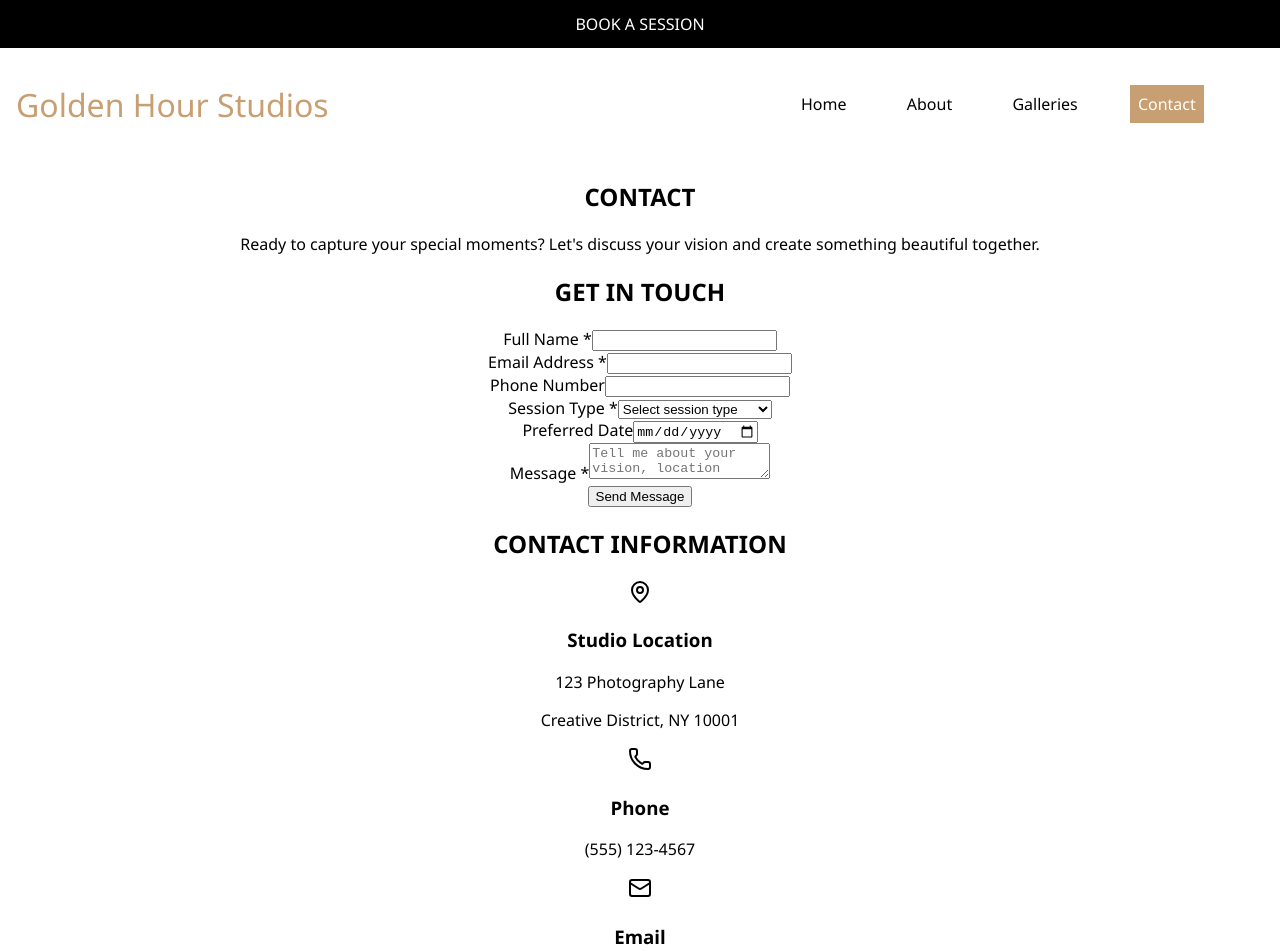
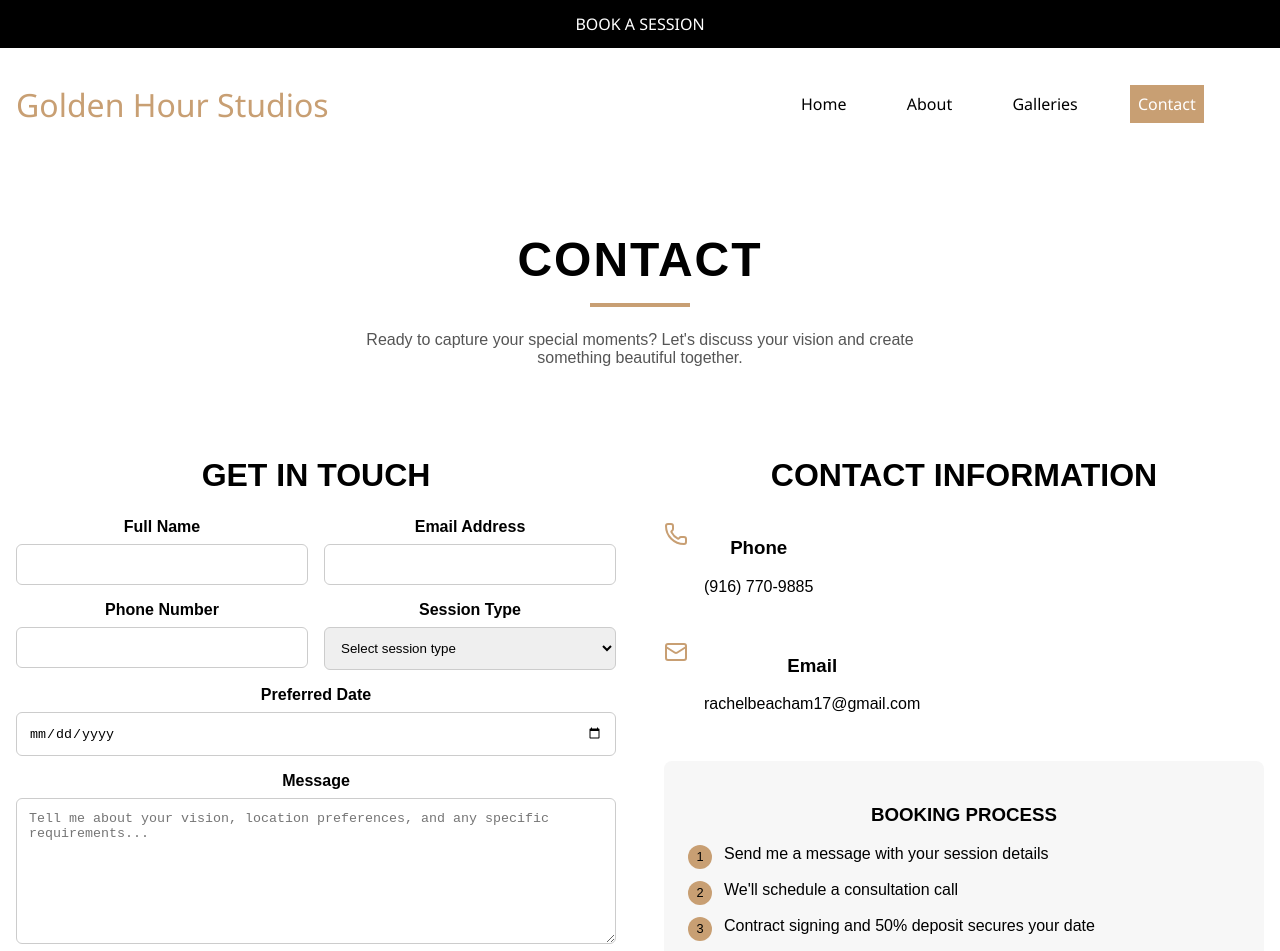
Before and after one commit to rachelbeacham/photography, a React (Create React App) app: page /contact in a window 1280 px wide. Shown: the top 951 px of the page. Built offline with nearby package versions, Linux system fonts and the light colour scheme.

Commit message:
update/style contact page

```diff
--- /dev/null
+++ b/src/components/ContactPage.css
@@ -0,0 +1,200 @@
+.contact-page {
+  min-height: 100vh;
+  /* padding-top: 4rem; */
+  font-family: sans-serif;
+}
+
+.header-section {
+  padding: 2rem 1rem;
+  background: white;
+}
+
+.header-content {
+  text-align: center;
+  margin-bottom: 4rem;
+}
+
+.header-content h1 {
+  font-size: 3rem;
+  letter-spacing: 2px;
+  margin-bottom: 1rem;
+}
+
+.divider {
+  width: 100px;
+  height: 4px;
+  background: #c89f73;
+  margin: 0 auto 1.5rem auto;
+}
+
+.header-content p {
+  max-width: 600px;
+  margin: 0 auto;
+  color: #555;
+}
+
+.contact-grid {
+  display: grid;
+  grid-template-columns: 1fr;
+  gap: 3rem;
+}
+
+@media (min-width: 1024px) {
+  .contact-grid {
+    grid-template-columns: 1fr 1fr;
+  }
+}
+
+h2 {
+  font-size: 2rem;
+  margin-bottom: 1.5rem;
+}
+
+.contact-form .form-row {
+  display: flex;
+  gap: 1rem;
+  flex-wrap: wrap;
+}
+
+.form-group {
+  flex: 1;
+  display: flex;
+  flex-direction: column;
+  margin-bottom: 1rem;
+}
+
+label {
+  margin-bottom: 0.5rem;
+  font-weight: bold;
+}
+
+input,
+textarea,
+select {
+  padding: 0.75rem;
+  border: 1px solid #ccc;
+  border-radius: 6px;
+}
+
+textarea {
+  min-height: 120px;
+  resize: vertical;
+}
+
+.submit-btn {
+  width: 100%;
+  padding: 1rem;
+  background: #c89f73;
+  color: black;
+  border: none;
+  border-radius: 6px;
+  font-size: 1rem;
+  cursor: pointer;
+}
+
+.submit-btn:hover {
+  background: #c89f73;
+}
+
+.success-message {
+  background: #e6f9ec;
+  border: 1px solid #b7e1c0;
+  padding: 2rem;
+  border-radius: 8px;
+  text-align: center;
+}
+
+.check {
+  font-size: 2rem;
+  color: green;
+  margin-bottom: 0.5rem;
+}
+
+.info-list {
+  display: flex;
+  flex-direction: column;
+  gap: 1.5rem;
+}
+
+.info-item {
+  display: flex;
+  gap: 1rem;
+  align-items: flex-start;
+}
+
+.info-icon {
+  color: #c89f73;
+  width: 24px;
+  height: 24px;
+  margin-top: 4px;
+}
+
+.booking-process {
+  margin-top: 2rem;
+  background: #f7f7f7;
+  padding: 1.5rem;
+  border-radius: 8px;
+}
+
+.booking-process ol {
+  list-style: none;
+  padding: 0;
+}
+
+.booking-process li {
+  display: flex;
+  align-items: flex-start;
+  margin-bottom: 0.75rem;
+}
+
+.booking-process .step {
+  display: inline-flex;
+  align-items: center;
+  justify-content: center;
+  background: #c89f73;
+  color: black;
+  border-radius: 50%;
+  width: 24px;
+  height: 24px;
+  font-size: 0.8rem;
+  margin-right: 0.75rem;
+}
+
+.cta-section {
+  background: black;
+  color: white;
+  padding: 5rem 1rem;
+  text-align: center;
+}
+
+.cta-content h2 {
+  font-size: 2rem;
+  margin-bottom: 1rem;
+}
+
+.cta-content p {
+  font-size: 1.2rem;
+  opacity: 0.9;
+  margin-bottom: 2rem;
+}
+
+.social-buttons {
+  display: flex;
+  justify-content: center;
+  gap: 1rem;
+}
+
+.social-buttons button {
+  padding: 0.75rem 1.5rem;
+  border: 1px solid white;
+  background: transparent;
+  color: white;
+  border-radius: 6px;
+  cursor: pointer;
+  transition: all 0.3s;
+}
+
+.social-buttons button:hover {
+  background: white;
+  color: black;
+}
--- a/src/components/ContactPage.jsx
+++ b/src/components/ContactPage.jsx
@@ -1,108 +1,105 @@
-import { useState } from 'react';
-import { MapPin, Phone, Mail, Clock } from 'lucide-react';
+
+import { useState } from "react";
+import { MapPin, Phone, Mail, Clock } from "lucide-react";
+import "./ContactPage.css";
 
 const ContactPage = () => {
   const [formData, setFormData] = useState({
-    name: '',
-    email: '',
-    phone: '',
-    sessionType: '',
-    date: '',
-    message: '',
+    name: "",
+    email: "",
+    phone: "",
+    sessionType: "",
+    date: "",
+    message: "",
   });
 
   const [isSubmitted, setIsSubmitted] = useState(false);
 
   const handleInputChange = (e) => {
     const { name, value } = e.target;
-    setFormData(prev => ({
+    setFormData((prev) => ({
       ...prev,
-      [name]: value
+      [name]: value,
     }));
   };
 
   const handleSubmit = (e) => {
     e.preventDefault();
-    console.log('Form submitted:', formData);
+    console.log("Form submitted:", formData);
     setIsSubmitted(true);
 
-    // Reset form after 3 seconds
     setTimeout(() => {
       setIsSubmitted(false);
       setFormData({
-        name: '',
-        email: '',
-        phone: '',
-        sessionType: '',
-        date: '',
-        message: '',
+        name: "",
+        email: "",
+        phone: "",
+        sessionType: "",
+        date: "",
+        message: "",
       });
     }, 3000);
   };
 
   const contactInfo = [
-    {
-      icon: MapPin,
-      title: 'Studio Location',
-      details: ['123 Photography Lane', 'Creative District, NY 10001'],
-    },
+    // {
+    //   icon: MapPin,
+    //   title: "Studio Location",
+    //   details: ["123 Photography Lane", "Creative District, CA 92101"],
+    // },
     {
       icon: Phone,
-      title: 'Phone',
-      details: ['(555) 123-4567'],
+      title: "Phone",
+      details: ["(916) 770-9885"],
     },
     {
       icon: Mail,
-      title: 'Email',
-      details: ['hello@lensphoto.com'],
+      title: "Email",
+      details: ["rachelbeacham17@gmail.com"],
     },
-    {
-      icon: Clock,
-      title: 'Hours',
-      details: ['Mon - Fri: 9AM - 6PM', 'Sat: 10AM - 4PM', 'Sun: By Appointment'],
-    },
+    // {
+    //   icon: Clock,
+    //   title: "Hours",
+    //   details: [
+    //     "Mon - Fri: 9AM - 6PM",
+    //     "Sat: 10AM - 4PM",
+    //     "Sun: By Appointment",
+    //   ],
+    // },
   ];
 
   return (
-    <div className="min-h-screen pt-16">
-      {/* Header Section */}
-      <section className="py-20 bg-white">
-        <div className="max-w-7xl mx-auto px-4 sm:px-6 lg:px-8">
-          <div className="text-center mb-16">
-            <h1 className="text-5xl md:text-6xl mb-6 tracking-wider">
-              CONTACT
-            </h1>
-            <div className="w-24 h-1 bg-[#d4af37] mx-auto mb-6"></div>
-            <p className="text-lg text-gray-600 max-w-3xl mx-auto tracking-wide">
-              Ready to capture your special moments? Let's discuss your vision
+    <div className="contact-page">
+      {/* Header */}
+      <section className="header-section">
+        <div className="header-content">
+          <h1>CONTACT</h1>
+          <div className="divider"></div>
+          <p>
+            Ready to capture your special moments? Let&apos;s discuss your vision
             and create something beautiful together.
           </p>
         </div>
 
-          <div className="grid grid-cols-1 lg:grid-cols-2 gap-16">
+        <div className="contact-grid">
           {/* Contact Form */}
           <div>
-              <h2 className="text-3xl mb-8 tracking-wider">
-                GET IN TOUCH
-              </h2>
+            <h2>GET IN TOUCH</h2>
 
             {isSubmitted ? (
-                <div className="bg-green-50 border border-green-200 rounded-lg p-8 text-center">
-                  <div className="text-green-600 text-2xl mb-4">✓</div>
-                  <h3 className="text-xl mb-2 text-green-800 tracking-wide">
-                    Message Sent Successfully!
-                  </h3>
-                  <p className="text-green-700 tracking-wide">
-                    Thank you for your inquiry. I'll get back to you within 24 hours.
+              <div className="success-message">
+                <div className="check">✓</div>
+                <h3>Message Sent Successfully!</h3>
+                <p>
+                  Thank you for your inquiry. I&apos;ll get back to you within 24
+                  hours.
                 </p>
               </div>
             ) : (
-                <form onSubmit={handleSubmit} className="space-y-6">
-                  <div className="grid grid-cols-1 md:grid-cols-2 gap-6">
-                    <div>
-                      <label htmlFor="name" className="block text-sm font-medium">
-                        Full Name *
-                      </label>
+              <form onSubmit={handleSubmit} className="contact-form">
+                <div className="form-row">
+                  <div className="form-group">
+                    <label htmlFor="name">Full Name</label>
                     <input
                       id="name"
                       name="name"
@@ -110,13 +107,10 @@ const ContactPage = () => {
                       required
                       value={formData.name}
                       onChange={handleInputChange}
-                        className="mt-2 block w-full rounded-md border border-gray-300 px-3 py-2 focus:border-[#d4af37] focus:ring-[#d4af37]"
                     />
                   </div>
-                    <div>
-                      <label htmlFor="email" className="block text-sm font-medium">
-                        Email Address *
-                      </label>
+                  <div className="form-group">
+                    <label htmlFor="email">Email Address</label>
                     <input
                       id="email"
                       name="email"
@@ -124,67 +118,55 @@ const ContactPage = () => {
                       required
                       value={formData.email}
                       onChange={handleInputChange}
-                        className="mt-2 block w-full rounded-md border border-gray-300 px-3 py-2 focus:border-[#d4af37] focus:ring-[#d4af37]"
                     />
                   </div>
                 </div>
 
-                  <div className="grid grid-cols-1 md:grid-cols-2 gap-6">
-                    <div>
-                      <label htmlFor="phone" className="block text-sm font-medium">
-                        Phone Number
-                      </label>
+                <div className="form-row">
+                  <div className="form-group">
+                    <label htmlFor="phone">Phone Number</label>
                     <input
                       id="phone"
                       name="phone"
                       type="tel"
                       value={formData.phone}
                       onChange={handleInputChange}
-                        className="mt-2 block w-full rounded-md border border-gray-300 px-3 py-2 focus:border-[#d4af37] focus:ring-[#d4af37]"
                     />
                   </div>
-                    <div>
-                      <label htmlFor="sessionType" className="block text-sm font-medium">
-                        Session Type *
-                      </label>
+                  <div className="form-group">
+                    <label htmlFor="sessionType">Session Type</label>
                     <select
                       id="sessionType"
                       name="sessionType"
                       required
                       value={formData.sessionType}
                       onChange={handleInputChange}
-                        className="mt-2 block w-full rounded-md border border-gray-300 px-3 py-2 bg-white focus:border-[#d4af37] focus:ring-[#d4af37]"
                     >
                       <option value="">Select session type</option>
                       <option value="portrait">Portrait Session</option>
                       <option value="wedding">Wedding Photography</option>
                       <option value="family">Family Session</option>
                       <option value="corporate">Corporate/Headshots</option>
-                        <option value="fashion">Fashion Photography</option>
+                      <option value="lifestyle">Lifestyle/street Photography</option>
                       <option value="event">Event Photography</option>
                       <option value="other">Other</option>
                     </select>
                   </div>
                 </div>
 
-                  <div>
-                    <label htmlFor="date" className="block text-sm font-medium">
-                      Preferred Date
-                    </label>
+                <div className="form-group">
+                  <label htmlFor="date">Preferred Date</label>
                   <input
                     id="date"
                     name="date"
                     type="date"
                     value={formData.date}
                     onChange={handleInputChange}
-                      className="mt-2 block w-full rounded-md border border-gray-300 px-3 py-2 focus:border-[#d4af37] focus:ring-[#d4af37]"
                   />
                 </div>
 
-                  <div>
-                    <label htmlFor="message" className="block text-sm font-medium">
-                      Message *
-                    </label>
+                <div className="form-group">
+                  <label htmlFor="message">Message</label>
                   <textarea
                     id="message"
                     name="message"
@@ -192,14 +174,10 @@ const ContactPage = () => {
                     value={formData.message}
                     onChange={handleInputChange}
                     placeholder="Tell me about your vision, location preferences, and any specific requirements..."
-                      className="mt-2 block w-full rounded-md border border-gray-300 px-3 py-2 min-h-[8rem] focus:border-[#d4af37] focus:ring-[#d4af37]"
                   />
                 </div>
 
-                  <button
-                    type="submit"
-                    className="w-full rounded-md bg-[#d4af37] hover:bg-[#b8941f] text-black py-3 text-lg tracking-wide"
-                  >
+                <button type="submit" className="submit-btn">
                   Send Message
                 </button>
               </form>
@@ -208,73 +186,60 @@ const ContactPage = () => {
 
           {/* Contact Information */}
           <div>
-              <h2 className="text-3xl mb-8 tracking-wider">
-                CONTACT INFORMATION
-              </h2>
-
-              <div className="space-y-8">
-                {contactInfo.map((info, index) => (
-                  <div key={index} className="flex items-start space-x-4">
-                    <div className="flex-shrink-0">
-                      <info.icon className="w-6 h-6 text-[#d4af37] mt-1" />
-                    </div>
+            <h2>CONTACT INFORMATION</h2>
+            <div className="info-list">
+              {contactInfo.map((info, i) => (
+                <div key={i} className="info-item">
+                  <info.icon className="info-icon" />
                   <div>
-                      <h3 className="text-lg mb-2 tracking-wide">
-                        {info.title}
-                      </h3>
-                      {info.details.map((detail, idx) => (
-                        <p key={idx} className="text-gray-600 tracking-wide">
-                          {detail}
-                        </p>
+                    <h3>{info.title}</h3>
+                    {info.details.map((d, idx) => (
+                      <p key={idx}>{d}</p>
                     ))}
                   </div>
                 </div>
               ))}
             </div>
 
-              <div className="mt-12 p-6 bg-gray-50 rounded-lg">
-                <h3 className="text-xl mb-4 tracking-wider">
-                  BOOKING PROCESS
-                </h3>
-                <ol className="space-y-3 text-gray-600">
-                  <li className="flex items-start">
-                    <span className="bg-[#d4af37] text-black rounded-full w-6 h-6 flex items-center justify-center text-sm mr-3 mt-0.5">
-                      1
-                    </span>
-                    <span className="tracking-wide">
-                      Send me a message with your session details
-                    </span>
+            <div className="booking-process">
+              <h3>BOOKING PROCESS</h3>
+              <ol>
+                <li>
+                  <span className="step">1</span> Send me a message with your
+                  session details
                 </li>
-                  <li className="flex items-start">
-                    <span className="bg-[#d4af37] text-black rounded-full w-6 h-6 flex items-center justify-center text-sm mr-3 mt-0.5">
-                      2
-                    </span>
-                    <span className="tracking-wide">
-                      We'll schedule a consultation call
-                    </span>
+                <li>
+                  <span className="step">2</span> We&apos;ll schedule a
+                  consultation call
                 </li>
-                  <li className="flex items-start">
-                    <span className="bg-[#d4af37] text-black rounded-full w-6 h-6 flex items-center justify-center text-sm mr-3 mt-0.5">
-                      3
-                    </span>
-                    <span className="tracking-wide">
-                      Contract signing and 50% deposit secures your date
-                    </span>
+                <li>
+                  <span className="step">3</span> Contract signing and 50%
+                  deposit secures your date
                 </li>
-                  <li className="flex items-start">
-                    <span className="bg-[#d4af37] text-black rounded-full w-6 h-6 flex items-center justify-center text-sm mr-3 mt-0.5">
-                      4
-                    </span>
-                    <span className="tracking-wide">
-                      We create beautiful memories together!
-                    </span>
+                <li>
+                  <span className="step">4</span> We create beautiful memories
+                  together!
                 </li>
               </ol>
             </div>
           </div>
         </div>
+      </section>
+
+      {/* CTA */}
+      {/* <section className="cta-section">
+        <div className="cta-content">
+          <h2>FOLLOW MY JOURNEY</h2>
+          <p>
+            Stay updated with my latest work and behind-the-scenes content
+          </p>
+          <div className="social-buttons">
+            <button>Instagram</button>
+            <button>Facebook</button>
+            <button>Pinterest</button>
           </div>
-      </section>
+        </div>
+      </section> */}
     </div>
   );
 };
```
Lines whose indentation alone changed are shown as unchanged.
